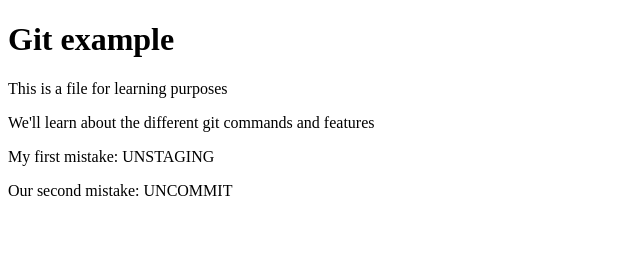
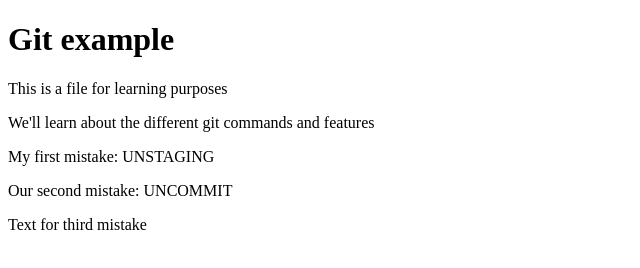
Before and after one commit to kevincastrochavez/git_commands, a plain HTML site: page git_example.html in a window 1280 px wide. Shown: the whole page, without its empty margins (0-640 px from the left). Drawn offline with Linux system fonts and the light colour scheme.

Commit message:
included text for practicing uundoing a pushed change

```diff
--- a/git_example.html
+++ b/git_example.html
@@ -19,5 +19,7 @@
     <p>Our second mistake: UNCOMMIT</p>
     <!-- To uncommit a file, type: git reset --soft HEAD~1 -->
     <!-- Them unstage the file: git reset HEAD <filename> -->
+
+    <p>Text for third mistake</p>
   </body>
 </html>
```
